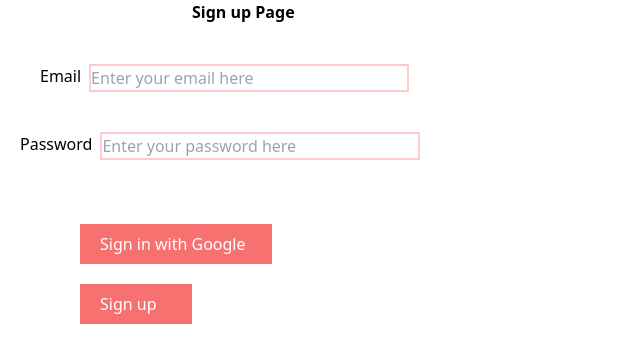
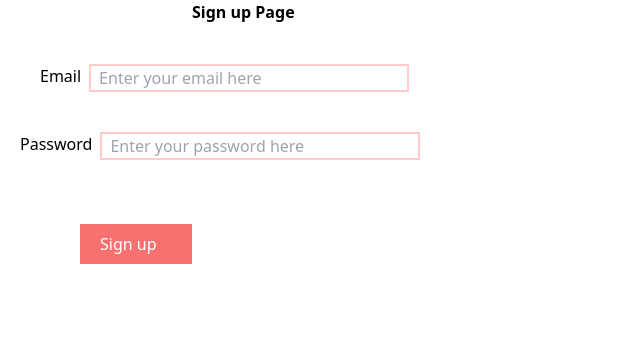
Before and after one commit to nitika-jain04/car-rental, a Next.js app: page /signup in a window 1280 px wide. Shown: the top 362 px of the page, without its empty margins (0-640 px from the left). Built offline with nearby package versions, Linux system fonts and the light colour scheme.

Commit message:
UI changes

```diff
--- a/components/CarBooking.jsx
+++ b/components/CarBooking.jsx
@@ -145,7 +145,7 @@
           <button
             type="button"
             onClick={handleSearch}
-            className="bg-orange-600 text-white px-2 py-2 w-96 mt-8 h-12 font-bold text-lg"
+            className="bg-orange-600 text-white px-2 py-2 w-96 mt-8 h-12 font-bold text-lg hover:drop-shadow-xl hover:shadow-orange-600"
           >
             Search
           </button>
--- a/components/HomePage.jsx
+++ b/components/HomePage.jsx
@@ -20,11 +20,11 @@
           </p>
           <div className="flex gap-5 mt-10">
             <button className="flex items-center gap-2 bg-orange-600 text-white font-bold px-8 py-5 shadow-2xl rounded-sm">
-              <h1>Book Ride</h1>
+              <h1 className="font-bold tracking-wide">Book Ride</h1>
               <FaRegCheckCircle className="text-xl" />
             </button>
-            <button className="flex items-center gap-2 bg-black text-white font-bold px-8 py-5 rounded-sm hover:bg-white hover:text-black hover:border-black border border-transparent hover:border-2 transition duration-300">
-              <h1>Learn More</h1>
+            <button className="flex items-center gap-2 bg-black text-white font-bold px-8 py-5 rounded-sm hover:bg-white hover:text-black hover:border-black border-2 transition duration-150">
+              <h1 className="font-bold tracking-wide">Learn More</h1>
               <GoChevronRight className="text-2xl font-extrabold" />
             </button>
           </div>
--- a/components/Navbar.jsx
+++ b/components/Navbar.jsx
@@ -38,7 +38,7 @@
         </div>
         <div>
           <Link href="/signup">
-            <button className="bg-orange-600 px-4 md:px-8 py-2 md:py-3 text-white rounded-md font-bold hover:shadow-orange-600 hover:shadow-sm">
+            <button className="bg-orange-600 px-4 md:px-8 py-2 md:py-3 text-white rounded-md font-bold hover:drop-shadow-2xl">
               Register
             </button>
           </Link>
--- a/components/Signin.jsx
+++ b/components/Signin.jsx
@@ -22,7 +22,7 @@
         <input
           type="email"
           placeholder="Email"
-          className="w-80 border-red-200 border-2"
+          className="w-80 border-red-200 border-2 px-2"
           onChange={(e) => setEmail(e.target.value)}
           value={email}
         ></input>
@@ -33,7 +33,7 @@
         <input
           type="password"
           placeholder="Password"
-          className="w-80 border-red-200 border-2"
+          className="w-80 border-red-200 border-2 px-2"
           onChange={(e) => setPassword(e.target.value)}
           value={password}
         ></input>
@@ -41,7 +41,7 @@
 
       <button
         onClick={signinUser}
-        className="flex ml-20 mt-5 w-28 px-5 py-2 bg-red-400 text-white"
+        className="flex ml-20 mt-5 w-20 px-2 py-2 bg-red-400 text-white text-center"
       >
         Sign in
       </button>
--- a/components/Signup.jsx
+++ b/components/Signup.jsx
@@ -1,14 +1,8 @@
 import React, { useState } from "react";
-import {
-  createUserWithEmailAndPassword,
-  getAuth,
-  GoogleAuthProvider,
-  signInWithPopup,
-} from "firebase/auth";
+import { createUserWithEmailAndPassword, getAuth } from "firebase/auth";
 import { app } from "../firebase.js";
 
 const auth = getAuth(app);
-const googleProvider = new GoogleAuthProvider();
 
 export default function SignupPage() {
   const [email, setEmail] = useState("");
@@ -20,12 +14,8 @@
     );
   };
 
-  const signupWithGoogle = () => {
-    signInWithPopup(auth, googleProvider);
-  };
-
   return (
-    <div className="flex flex-col gap-5">
+    <div className="flex flex-col gap-5 justify-center">
       <h1 className="ml-48 font-bold">Sign up Page</h1>
       <div className="flex gap-2 px-10 py-5">
         <label>Email</label>
@@ -35,7 +25,7 @@
           value={email}
           placeholder="Enter your email here"
           required
-          className="w-80 border-red-200 border-2"
+          className="w-80 border-red-200 border-2 px-2"
         ></input>
       </div>
 
@@ -47,18 +37,12 @@
           value={password}
           placeholder="Enter your password here"
           required
-          className="w-80 border-red-200 border-2"
+          className="w-80 border-red-200 border-2 px-2"
         ></input>
       </div>
 
       <br />
 
-      <button
-        onClick={signupWithGoogle}
-        className="flex ml-20 w-48 px-5 py-2 bg-red-400 text-white"
-      >
-        Sign in with Google
-      </button>
       <button
         onClick={createUser}
         className="flex ml-20 w-28 px-5 py-2 bg-red-400 text-white"
--- a/components/Vehicle.jsx
+++ b/components/Vehicle.jsx
@@ -147,14 +147,14 @@
           alt=""
         />
         <div className="flex flex-col w-72 mr-20">
-          <div className="bg-orange-600 text-white text-center px-4 py-1 tracking-wide">
-            <span className="text-2xl font-semibold">
+          <div className="bg-orange-600 flex items-center text-white px-4 py-1 tracking-wide justify-center">
+            <span className="text-2xl font-semibold mr-2">
               ${selectedVehicle.rent}
-            </span>{" "}
+            </span>
             / rent per day
           </div>
           {selectedVehicle && <VehicleDetails vehicle={selectedVehicle} />}
-          <div className="bg-orange-600 text-white text-center px-4 py-3 text-sm font-bold mt-5">
+          <div className="bg-orange-600 text-white text-center px-4 py-3 text-sm font-bold mt-5 shadow-xl">
             <button className="text-xl font-bold">RESERVE NOW</button>
           </div>
         </div>
```
